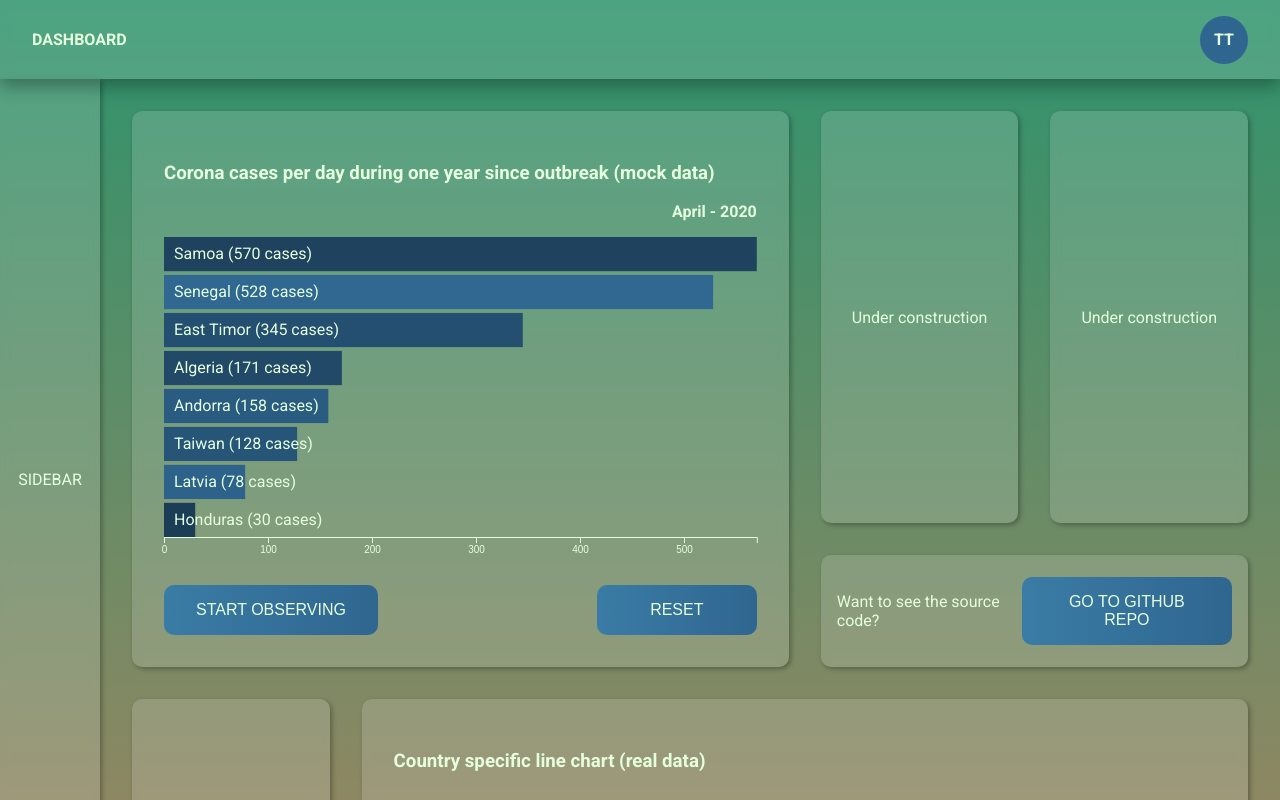
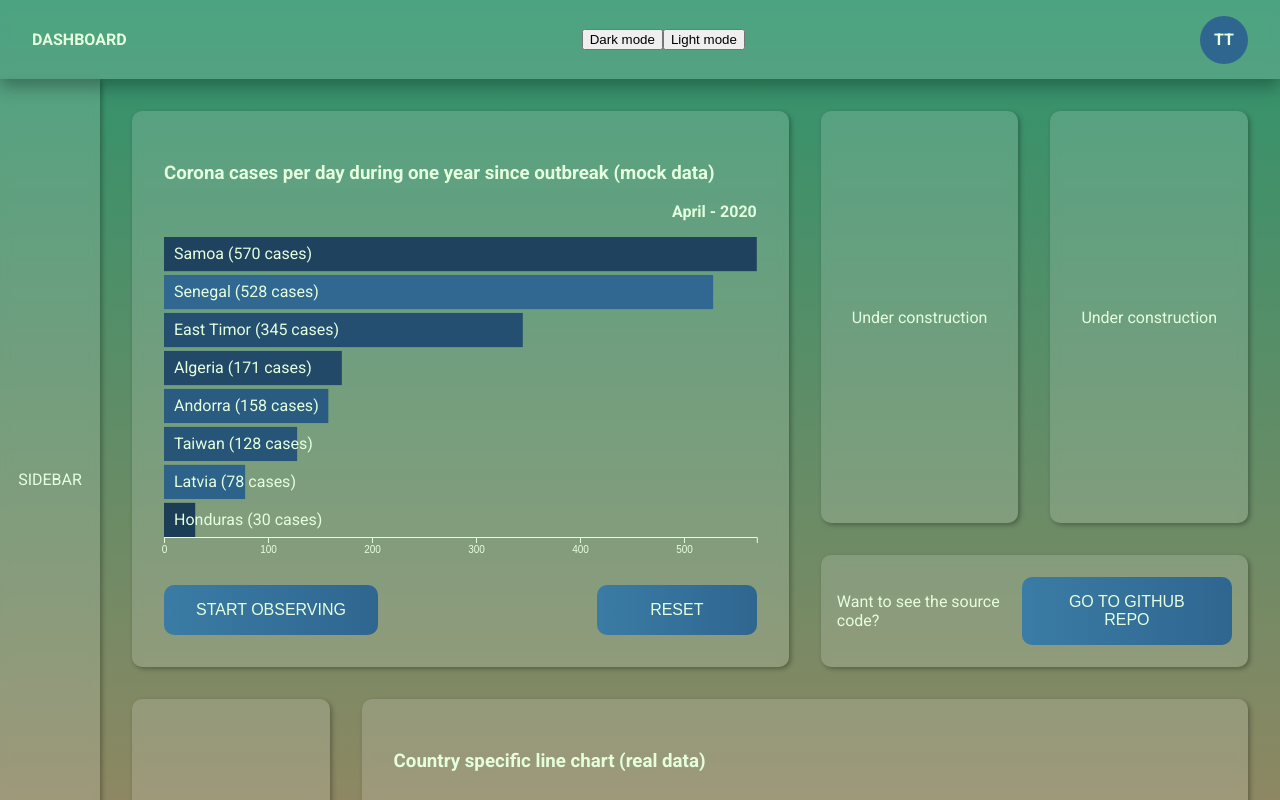
Before and after one commit to loukacodes/corona-dashboard, a React (Create React App) app: page / in a window 1280 px wide. Shown: the top 800 px of the page. Built offline with nearby package versions, Linux system fonts and the light colour scheme; no server answers.

Commit message:
Enable dark mode WIP

```diff
--- a/package.json
+++ b/package.json
@@ -6,6 +6,7 @@
     "@testing-library/jest-dom": "^4.2.4",
     "@testing-library/react": "^9.5.0",
     "@testing-library/user-event": "^7.2.1",
+    "@types/classnames": "^2.3.1",
     "@types/jest": "^24.9.1",
     "@types/node": "^12.12.68",
     "@types/react": "^16.9.53",
--- a/src/client/app/App.module.scss
+++ b/src/client/app/App.module.scss
@@ -1,4 +1,16 @@
 @import '../variables.scss';
+
+.theme-light {
+  color: $nyanza;
+  background: linear-gradient(0deg, $cafe-au-lait, $green-cyan),
+    linear-gradient(120deg, $lapis-lazuli, $green-cyan),
+    linear-gradient(240deg, $cafe-au-lait, $steel-blue);
+}
+
+.theme-dark {
+  background: linear-gradient(0deg, $old-mauve 25%, $xiketic 75%);
+  color: $nyanza;
+}
 
 html,
 body {
@@ -13,12 +25,23 @@ body {
   flex-direction: column;
   box-sizing: border-box;
   justify-content: space-between;
-  background-color: $xiketic;
   font-family: $font-family;
   color: $nyanza;
-  background: linear-gradient(0deg, $cafe-au-lait, $green-cyan),
+
+  @media (prefers-color-scheme: dark) {
+    background: linear-gradient(0deg, $old-mauve 25%, $xiketic 75%);
+  }
+  @media (prefers-color-scheme: light) {
+    background: linear-gradient(0deg, $cafe-au-lait, $green-cyan),
     linear-gradient(120deg, $lapis-lazuli, $green-cyan),
     linear-gradient(240deg, $cafe-au-lait, $steel-blue);
+  }
+  &.theme-dark{
+    @extend .theme-dark;
+  }
+  &.theme-light{
+    @extend .theme-light;
+  }
 }
 
 .body {
--- a/src/client/app/App.tsx
+++ b/src/client/app/App.tsx
@@ -1,4 +1,6 @@
+import classNames from 'classnames'
 import React from 'react'
+import { useState } from 'react'
 import CoronaBarChartContainer from '../charts/corona-bar-chart/CoronaBarChartContainer'
 import LineChartContainer from '../charts/country-specific-line-chart/LineChartContainer'
 import Button from '../common/Button'
@@ -7,14 +9,23 @@ import Navbar from '../navbar/Navbar'
 import Sidebar from '../sidebar/Sidebar'
 import styles from './App.module.scss'
 
-function App() {
+const App = () => {
   const handleClick = () => {
     // eslint-disable-next-line no-restricted-globals
     return (location.href = 'https://github.com/trangtmtran/corona-dashboard')
   }
+  const [currentMode, setCurrentMode] = useState<'light' | 'dark'>('light')
+  const handleChangeTheme = (mode: 'light' | 'dark') => {
+    console.log(mode)
+    setCurrentMode(mode)
+  }
   return (
-    <div className={styles.root}>
-      <Navbar />
+    <div
+      className={classNames(styles.root, {
+        [styles[`theme-${currentMode}`]]: currentMode,
+      })}
+    >
+      <Navbar handleChangeTheme={handleChangeTheme}/>
       <div className={styles.body}>
         <Sidebar />
         <div className={styles.content}>
--- a/src/client/navbar/Navbar.tsx
+++ b/src/client/navbar/Navbar.tsx
@@ -1,11 +1,16 @@
 import React from 'react'
 import Avatar from '../common/Avatar'
+import ToggleDarkModeButton from '../toggle-dark-mode/ToggleDarkModeButton'
 import styles from './Navbar.module.scss'
 
-const Navbar = () => {
+interface NavbarProps {
+  handleChangeTheme: (mode: 'light' | 'dark') => void
+}
+const Navbar: React.FC<NavbarProps> = ({ handleChangeTheme }) => {
   return (
     <nav className={styles.root}>
       <div className={styles.leftSide}>dashboard</div>
+      <ToggleDarkModeButton handleChangeTheme={handleChangeTheme}/>
       <div className={styles.rightSide}>
         <Avatar>TT</Avatar>
       </div>
--- /dev/null
+++ b/src/client/toggle-dark-mode/ToggleDarkModeButton.tsx
@@ -0,0 +1,24 @@
+import React from 'react'
+
+interface ToggleDarkModeButtonProps {
+  handleChangeTheme: (mode: 'light' | 'dark') => void
+}
+const ToggleDarkModeButton: React.FC<ToggleDarkModeButtonProps> = ({
+  handleChangeTheme,
+}) => {
+  const enableDarkMode = () => {
+      handleChangeTheme('dark')
+  }
+  const enableLightMode = () => {
+      handleChangeTheme('light')
+  }
+
+  return (
+    <div>
+      <button onClick={enableDarkMode}>Dark mode</button>
+      <button onClick={enableLightMode}>Light mode</button>
+    </div>
+  )
+}
+
+export default ToggleDarkModeButton
```
Also changed, not shown: 1 other file (tests, documents, lock files or other folders).
